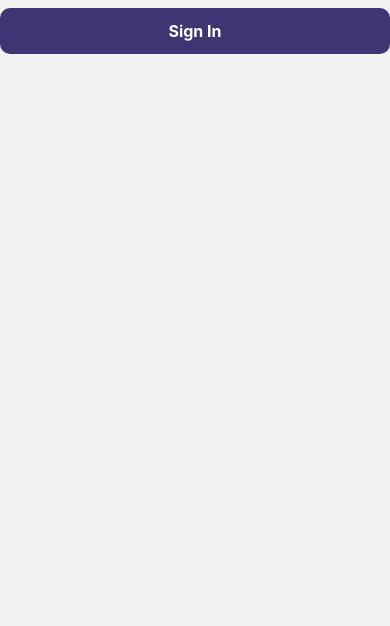
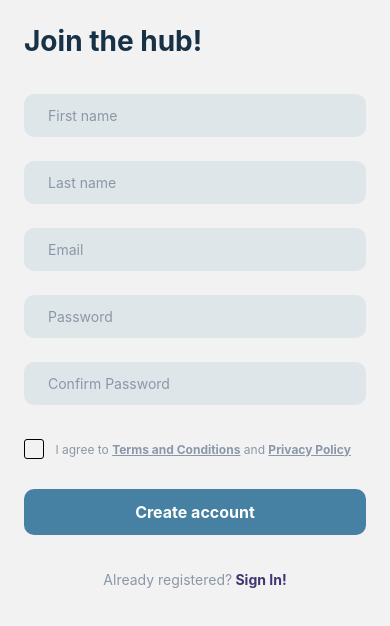
Before and after one commit to WebZerefos/justPlan, a React Native app: screen /SignUp in a window 390 px wide. Shown: the top 626 px of the page. Built offline with nearby package versions, Linux system fonts and the light colour scheme.

Commit message:
SignUp screen added

```diff
--- /dev/null
+++ b/src/components/CheckBox/index.js
@@ -0,0 +1,15 @@
+import {View, Pressable} from 'react-native';
+import React, {memo} from 'react';
+import styles from './styles';
+
+const CheckBox = ({checked, onPress}) => {
+  return (
+    <Pressable
+      onPress={onPress}
+      style={[styles.container, checked ? styles.checkedBox : {}]}>
+      {checked ? <View style={styles.innerSquare} /> : null}
+    </Pressable>
+  );
+};
+
+export default memo(CheckBox);
--- /dev/null
+++ b/src/components/CheckBox/styles.js
@@ -0,0 +1,25 @@
+import {StyleSheet} from 'react-native';
+import colors from '../../constants/colors';
+
+const styles = StyleSheet.create({
+  container: {
+    borderWidth: 1,
+    color: colors.purple,
+    borderRadius: 3,
+    width: 20,
+    height: 20,
+    justifyContent: 'center',
+    alignItems: 'center',
+    marginVertical: 6,
+  },
+  innerSquare: {
+    width: 12,
+    height: 12,
+    backgroundColor: colors.purple,
+  },
+  checkedBox: {
+    borderWidth: 2,
+  },
+});
+
+export default styles;
--- /dev/null
+++ b/src/constants/links.js
@@ -0,0 +1,5 @@
+export const PRIVACY_POLICY_LINK =
+  'https://www.freeprivacypolicy.com/live/f0a87618-687f-4413-b698-d902673b9e2c';
+
+export const TERMS_AND_CONDITIONS_LINK =
+  'https://www.freeprivacypolicy.com/live/bce3fa58-7d8e-4ffd-a8fd-9c21eec4a07b';
--- a/src/screens/auth/Signin/index.js
+++ b/src/screens/auth/Signin/index.js
@@ -5,7 +5,7 @@ import styles from './styles';
 import Title from '../../../components/Title';
 import Input from '../../../components/Input';
 
-const SignUp = () => {
+const SignIn = ({navigation}) => {
   return (
     <SafeAreaView style={styles.container}>
       <Title>Welcome back</Title>
@@ -14,10 +14,16 @@ const SignUp = () => {
       <Button>Sign In</Button>
 
       <Text style={styles.footerText}>
-        Not registered?<Text style={styles.footerLink}> Sign up!</Text>
+        Not registered?
+        <Text
+          style={styles.footerLink}
+          onPress={() => navigation.navigate('SignUp')}>
+          {' '}
+          Sign up!
+        </Text>
       </Text>
     </SafeAreaView>
   );
 };
 
-export default memo(SignUp);
+export default memo(SignIn);
--- a/src/screens/auth/Signup/index.js
+++ b/src/screens/auth/Signup/index.js
@@ -1,13 +1,67 @@
-import {View, Text} from 'react-native';
-import React, {memo} from 'react';
+import {View, Text, SafeAreaView, Linking} from 'react-native';
+import React, {memo, useState} from 'react';
 import Button from '../../../components/Button';
+import Title from '../../../components/Title';
+import Input from '../../../components/Input';
+import styles from './styles';
+import CheckBox from '../../../components/CheckBox';
+import {
+  PRIVACY_POLICY_LINK,
+  TERMS_AND_CONDITIONS_LINK,
+} from '../../../constants/links';
 
-const SignIn = () => {
+const SignUp = ({navigation}) => {
+  const [agree, setAgree] = useState(false);
+
+  const onAgreePress = () => {
+    setAgree(value => !value);
+  };
+
+  const onLinkPress = url => {
+    Linking.openURL(url);
+  };
+
   return (
-    <View>
-      <Button>Sign In</Button>
-    </View>
+    <SafeAreaView style={styles.container}>
+      <Title>Join the hub!</Title>
+      <Input placeholder="First name" />
+      <Input placeholder="Last name" />
+      <Input placeholder="Email" />
+      <Input placeholder="Password" />
+      <Input placeholder="Confirm Password" />
+
+      <View style={styles.row}>
+        <CheckBox checked={agree} onPress={onAgreePress} />
+        <Text style={styles.agreeText}>
+          {' '}
+          I agree to{' '}
+          <Text
+            style={styles.link}
+            onPress={() => onLinkPress(PRIVACY_POLICY_LINK)}>
+            Terms and Conditions
+          </Text>{' '}
+          and{' '}
+          <Text
+            style={styles.link}
+            onPress={() => onLinkPress(TERMS_AND_CONDITIONS_LINK)}>
+            Privacy Policy
+          </Text>
+        </Text>
+      </View>
+
+      <Button type="blue">Create account</Button>
+
+      <Text style={styles.footerText}>
+        Already registered?
+        <Text
+          style={styles.footerLink}
+          onPress={() => navigation.navigate('SignIn')}>
+          {' '}
+          Sign In!
+        </Text>
+      </Text>
+    </SafeAreaView>
   );
 };
 
-export default memo(SignIn);
+export default memo(SignUp);
--- a/src/screens/auth/Signup/styles.js
+++ b/src/screens/auth/Signup/styles.js
@@ -0,0 +1,35 @@
+import {StyleSheet} from 'react-native';
+import colors from '../../../constants/colors';
+
+const styles = StyleSheet.create({
+  container: {
+    flex: 1,
+    marginHorizontal: 24,
+  },
+
+  footerText: {
+    color: colors.grey,
+    textAlign: 'center',
+    marginTop: 28,
+  },
+  footerLink: {
+    color: colors.purple,
+    fontWeight: 'bold',
+  },
+  row: {
+    flexDirection: 'row',
+    alignItems: 'center',
+    marginVertical: 16,
+  },
+  agreeText: {
+    color: colors.grey,
+    fontSize: 12,
+    marginLeft: 8,
+  },
+  link: {
+    textDecorationLine: 'underline',
+    fontWeight: 'bold',
+  },
+});
+
+export default styles;
```
